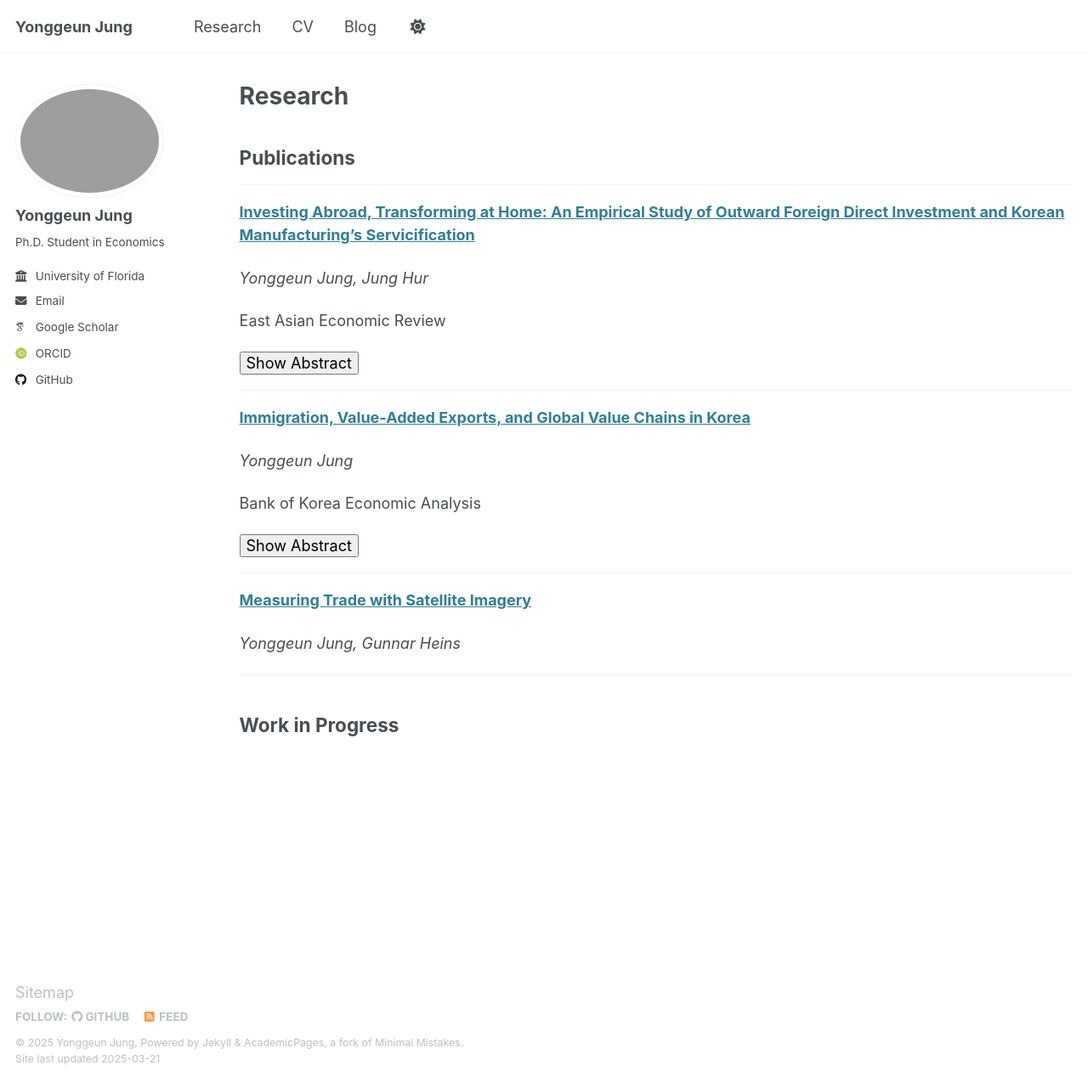
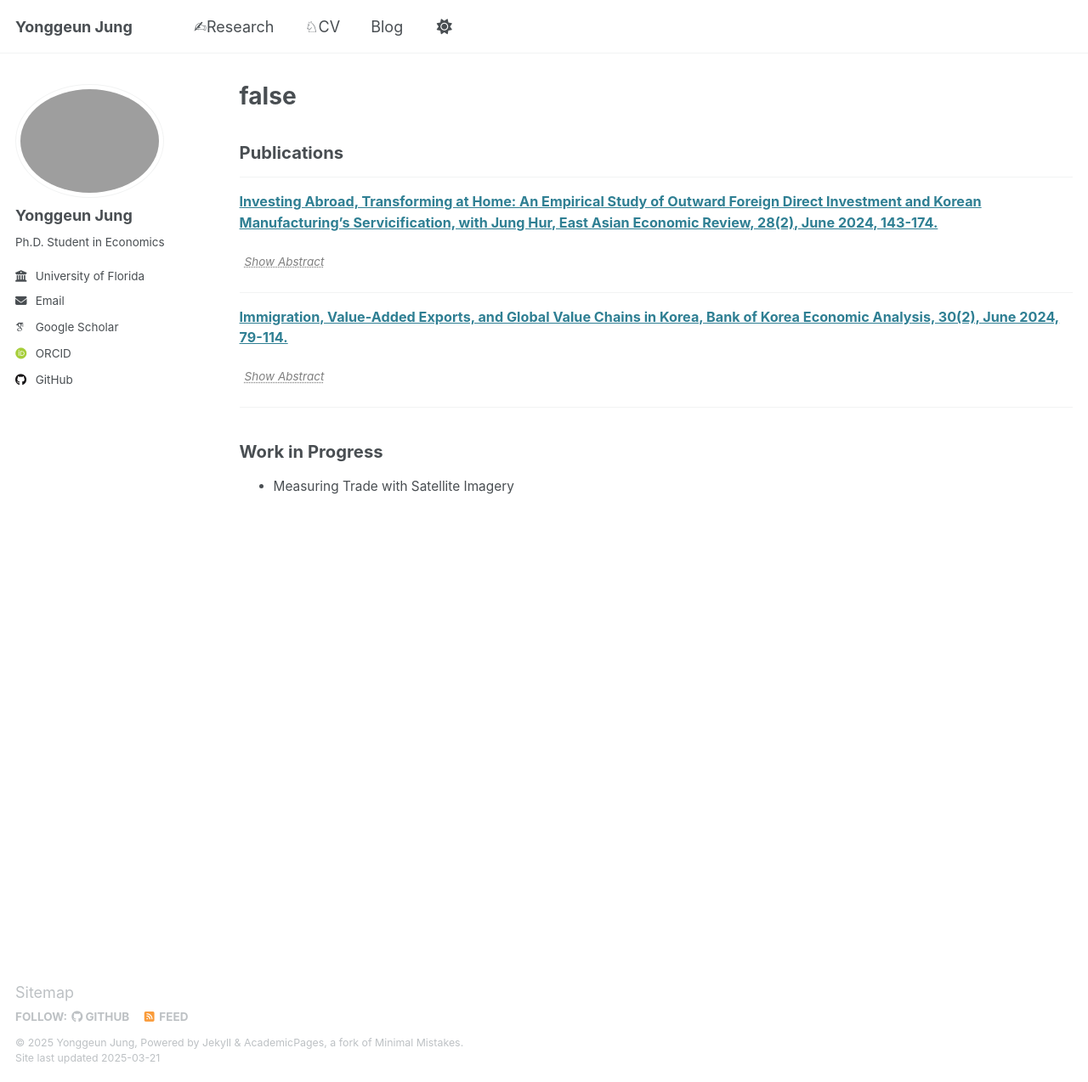
Before and after one commit to Yonggeun-Jung/yonggeun-jung.github.io, a Jekyll site: the page built from _pages/research.html, in a window 1280 px wide and 1274 px high. Shown: the whole window at 85% size. Built offline with Jekyll 4.4.1, drawn with Linux system fonts in a browser that asks for light colours; some web fonts are replaced.

Commit message:
Mar.20.2025 updated research

```diff
--- a/_data/navigation.yml
+++ b/_data/navigation.yml
@@ -8,10 +8,10 @@
 #      Markdown formatted page while the second is generated using JSON.
 
 main:
-  - title: "Research"
+  - title: "✍Research"
     url: /research/
 
-  - title: "CV"
+  - title: "♘CV"
     url: /files/CV_Yonggeun_Jung.pdf
 
   - title: "Blog"
--- /dev/null
+++ b/_data/work_in_progress.yml
@@ -0,0 +1,6 @@
+- title: "Measuring Trade with Satellite Imagery"
+  authors: "Yonggeun Jung, Gunnar Heins"
+  status: "Work in Progress"
+  # date: # 아직 예정 연도/월만 있다면, 필요시 추가
+  # url: # 혹시 깃허브 등 작업 페이지가 있으면 링크 추가
+  # abstract: "Work in Progress라면 추후 작성."
--- a/_pages/research.html
+++ b/_pages/research.html
@@ -1,28 +1,38 @@
 ---
 layout: archive
-title: "Research"
+title: false  # or ""로 해도 됩니다.
 permalink: /research/
 author_profile: true
 ---
 
 {% include base_path %}
 
+<div class="publication-section" style="font-size: 0.9em;">
+
   <!-- Publications -->
   <h2>Publications</h2>
   <hr />
 
   {% for pub in site.data.publications %}
-  <!-- 여기가 각 논문 정보를 그리는 부분 -->
-  <div class="publication-item">
-    <!-- 제목 + 링크 -->
-    <p><strong><a href="{{ pub.url }}" target="_blank">{{ pub.title }}</a></strong></p>
-    <!-- 저자, 학술지 정보 -->
-    <p><em>{{ pub.authors }}</em></p>
-    <p>{{ pub.journal }}{% if pub.year %}, {{ pub.year }}{% endif %}</p>
+    <div class="publication-item" style="margin-bottom: 1.5em;">
+      <!-- 1) 전체 논문 정보를 CV 스타일로 한 문장 -->
+      <p>
+        <!-- 클릭 시 이동할 수 있도록 논문 제목 부분에 URL 연결 -->
+        <strong>
+          <a href="{{ pub.url }}" target="_blank">{{ pub.citation }}</a>
+        </strong>
+      </p>
 
+      <!-- 2) Show Abstract 버튼 -->
       {% if pub.abstract %}
-      <button class="toggle-abstract">Show Abstract</button>
-      <div class="abstract-content" style="display: none;">
+        <button class="toggle-abstract"
+                style="border: none; background: none;
+                       color: gray; font-size: smaller;
+                       font-style: italic; cursor: pointer;
+                       text-decoration: underline dotted;">
+          Show Abstract
+        </button>
+        <div class="abstract-content" style="display: none; margin-top: 0.5em;">
           <p>{{ pub.abstract }}</p>
         </div>
       {% endif %}
@@ -34,9 +44,14 @@ author_profile: true
   <h2>Work in Progress</h2>
   <ul>
     {% for wip in site.data.work_in_progress %}
-    <li>{{ wip.title }}</li>
+      <li style="margin-bottom: 0.5em; font-size: 0.95em;">
+        {{ wip.title }}
+        <!-- Work in Progress에도 abstract 토글을 원하면 유사하게 추가 가능합니다 -->
+      </li>
     {% endfor %}
   </ul>
+
+</div> <!-- end publication-section -->
 
 <!-- JavaScript for toggling abstract -->
 <script>
```
Also changed, not shown: _data/publications.yml (+4 -24 lines). Lines whose indentation alone changed are shown as unchanged.
